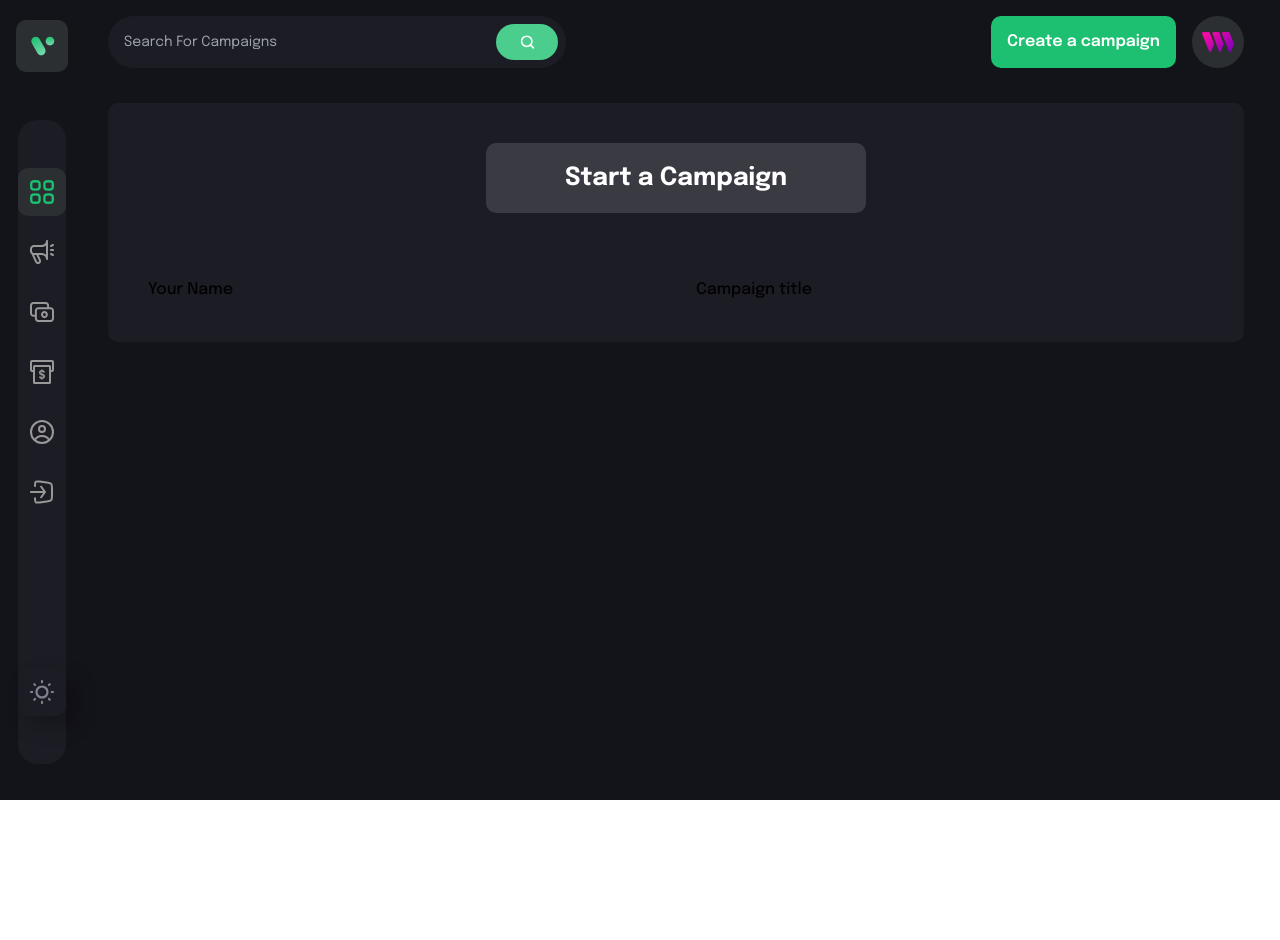
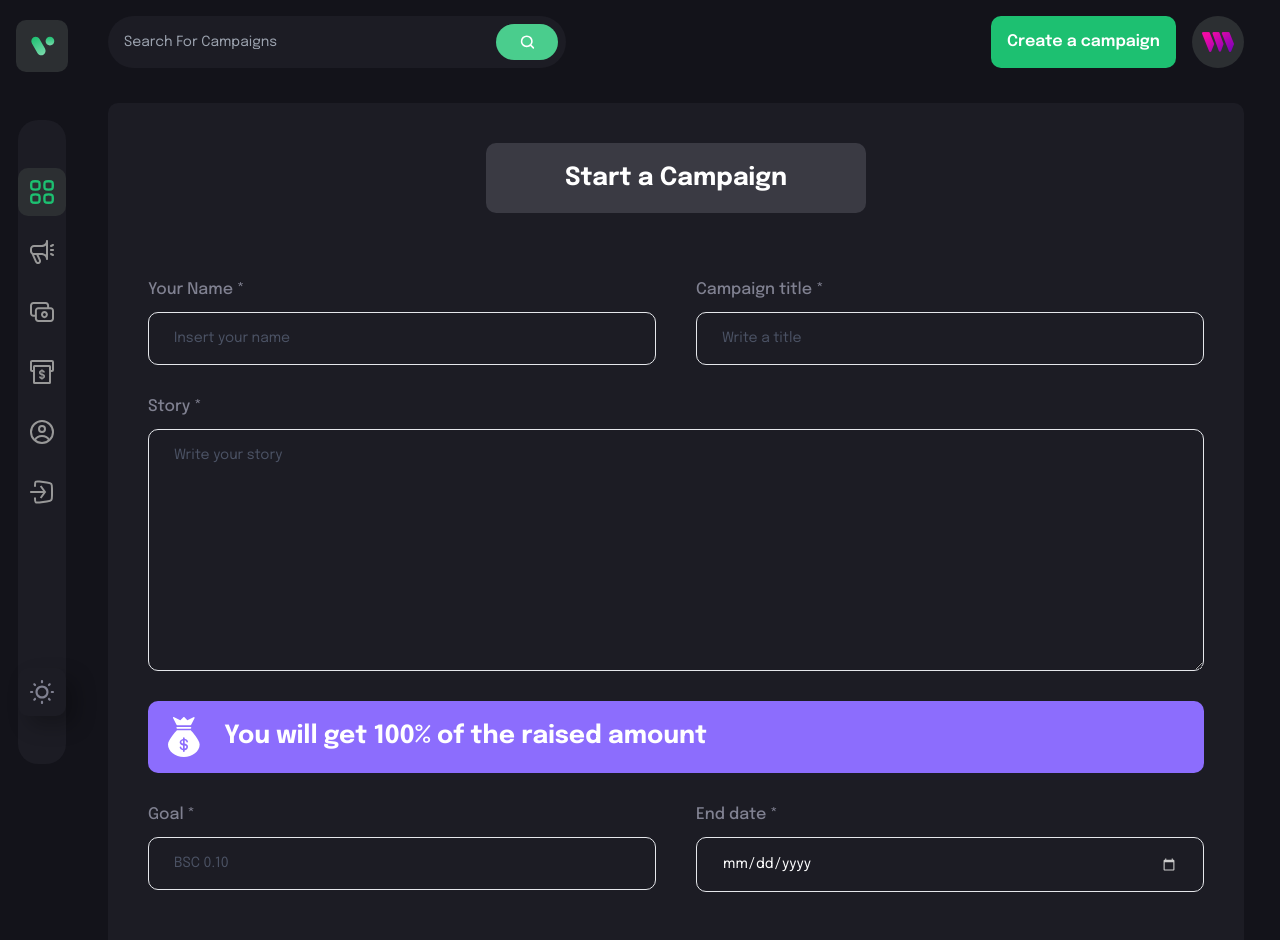
Before and after one commit to Bimajadivaaa/crowdFunding, a React (Vite) app in the folder client/: page /create-campaign in a window 1280 px wide. Shown: the top 940 px of the page. Before the commit the page ends 800 px from the top, so only its background shows below. Built offline with nearby package versions, Linux system fonts and the light colour scheme; what @thirdweb-dev/react would draw is missing.

Commit message:
add form field

```diff
--- a/client/src/components/FormField.jsx
+++ b/client/src/components/FormField.jsx
@@ -1,13 +1,45 @@
-import React from 'react'
+import React from "react";
 
-const FormField = ({labelName, placeholder, inputType, isTextArea, value, handleChange}) => {
+const FormField = ({
+  labelName,
+  placeholder,
+  inputType,
+  isTextArea,
+  value,
+  handleChange,
+}) => {
   return (
-    <label className='flex-1 w-full flex flex-col'>
-        {labelName && (
-            <span className='font-epilogue font-medium tex-'>{labelName}</span>
-        )}
+    <label className="flex-1 w-full flex flex-col">
+      {labelName && (
+        <span className="font-epilogue font-medium text-[#808191] mb-[10px]">
+          {labelName}
+        </span>
+      )}
+      {isTextArea ? (
+        <textarea
+          required
+          value={value}
+          onChange={handleChange}
+          rows={10}
+          step="0.1"
+          placeholder={placeholder}
+          className="py-[15px] sm:px-[25px] px-[15px] bg-transparent font-epilogue text-white text-[14px]
+            placeholder:text-[#4b5264] rounded-[10px] sm:min-w-[300px] outline-none border-[1px]"
+        />
+      ) : (
+        <input
+          required
+          value={value}
+          onChange={handleChange}
+          type={inputType}
+          step="0.1"
+          placeholder={placeholder}
+          className="py-[15px] sm:px-[25px] px-[15px] bg-transparent font-epilogue text-white text-[14px]
+            placeholder:text-[#4b5264] rounded-[10px] sm:min-w-[300px] outline-none border-[1px]"
+        />
+      )}
     </label>
-  )
-}
+  );
+};
 
-export default FormField
+export default FormField;
--- a/client/src/pages/CreateCampaign.jsx
+++ b/client/src/pages/CreateCampaign.jsx
@@ -17,6 +17,10 @@ const CreateCampaign = () => {
     deadline: "",
     image: "",
   });
+
+  const handleFormFieldChange = (fieldName, event) => {
+    setForm({ ...form , [fieldName] : event.target.value })
+  }
 
   const handleSubmit = () => {};
 
@@ -40,20 +44,55 @@ const CreateCampaign = () => {
       >
         <div className="flex flex-wrap gap-[40px]">
           <FormField
-            labelName="Your Name"
+            labelName="Your Name *"
             placeholder="Insert your name"
             inputType="text"
             value={form.name}
-            handleChange={() => {}}
+            handleChange={(event) => {handleFormFieldChange('name', event)}}
           />
           <FormField
-            labelName="Campaign title"
+            labelName="Campaign title *"
             placeholder="Write a title"
             inputType="text"
-            value={form.name}
-            handleChange={() => {}}
+            value={form.title}
+            handleChange={(event) => {handleFormFieldChange('title', event)}}
           />
         </div>
+        <FormField
+            labelName="Story *"
+            placeholder="Write your story"
+            isTextArea
+            value={form.description}
+            handleChange={(event) => {handleFormFieldChange('description', event)}}
+          />
+          <div className="w-full flex justify-start items-center p-4 bg-[#8c6dfd] rounded-[10px]">
+            <img src={money} alt="money" className="w-[40px] h-[40px] object-contain" />
+            <h4 className="font-epilogue font-bold text-[25px] text-white ml-[20px]">You will get 100% of the raised amount</h4>
+          </div>
+          <div className="flex flex-wrap gap-[40px]">
+          <FormField
+            labelName="Goal *"
+            placeholder="BSC 0.10"
+            inputType="text"
+            value={form.target}
+            handleChange={(event) => {handleFormFieldChange('target', event)}}
+          />
+          <FormField
+            labelName="End date *"
+            placeholder="End date"
+            inputType="date"
+            value={form.deadline}
+            handleChange={(event) => {handleFormFieldChange('deadline', event)}}
+          />
+
+        </div>
+        <div className="flex justify-center items-center mt-[20px]">
+            <CustomButton
+            btnType="submit"
+            title="Submit new campaign"
+            styles="bg-[#1dc071]"
+            />
+          </div>
       </form>
     </div>
   );
```
